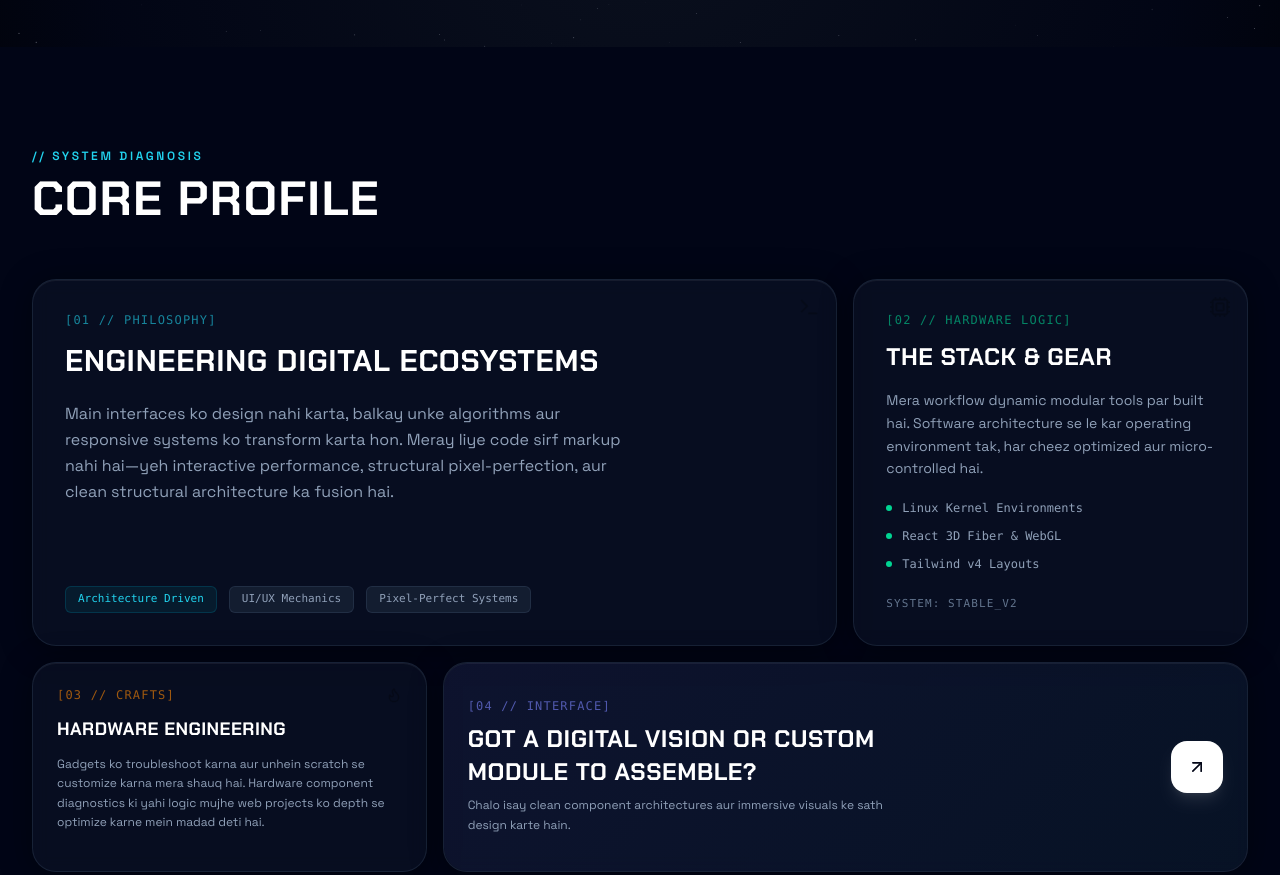
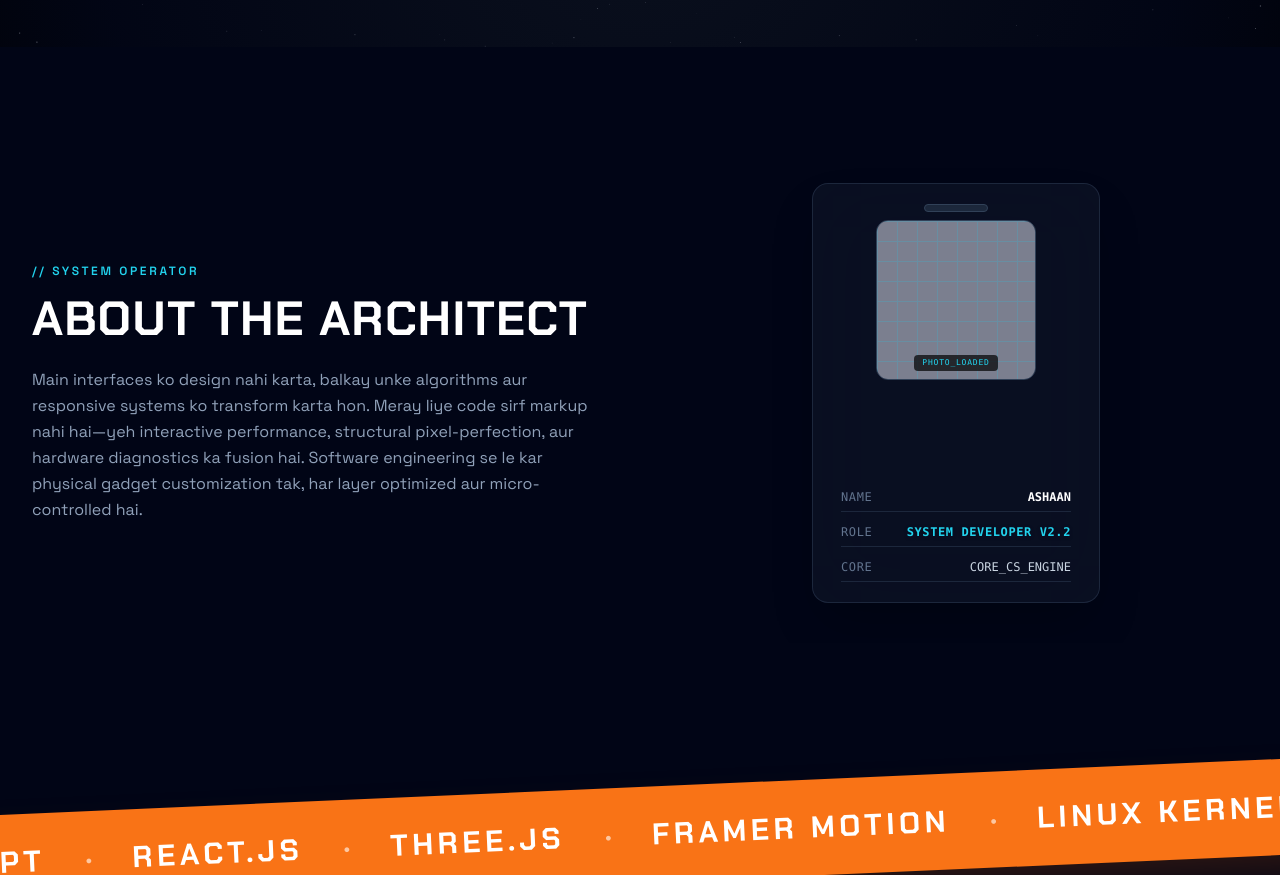
Before and after one commit to ashaanpy-web/Portfolio, a React (Vite) app: page / in a window 1280 px wide. Shown: the part 753-1628 px from the top of the page. Built offline with nearby package versions, Linux system fonts and the light colour scheme; grey boxes are pictures that could not be loaded.

Commit message:
upgraded about page

```diff
--- a/src/App.jsx
+++ b/src/App.jsx
@@ -1,7 +1,7 @@
 import { useScroll, useTransform, useSpring, motion } from "framer-motion";
 import SpaceBG from "./components/SpaceBG";
 import OrbitSystem from "./components/OrbitSystem";
-import AboutBento from "./components/AboutBento";
+import AboutCard from "./components/AboutCard";
 import TechConveyorBelt from "./components/TechConveyorBelt";
 import ProjectsShowcase from "./components/ProjectsShowcase";
 import "./index.css";
@@ -199,7 +199,7 @@ export default function App() {
 
         {/* Actual bento content sits above the backdrop */}
         <div className="relative">
-          <AboutBento />
+          <AboutCard />
           <TechConveyorBelt />
           <ProjectsShowcase />
         </div>
--- a/src/components/AboutBento.jsx
+++ b/src/components/AboutBento.jsx
@@ -266,12 +266,19 @@ export default function AboutBento() {
             {/* CTA micro-interactive button */}
             <button
               id="cta-contact-btn"
-              className="relative z-10 flex items-center justify-center p-4 rounded-2xl bg-white text-slate-950 group-hover:bg-cyan-400 group-hover:scale-110 active:scale-95 transition-all duration-300 cursor-pointer shadow-lg shadow-white/10 shrink-0"
+              className="relative z-10 flex items-center justify-center w-14 h-14 rounded-full bg-white/5 border border-white/10 text-white group-hover:scale-110 active:scale-95 transition-all duration-300 cursor-pointer shadow-lg shadow-white/5 shrink-0 pointer-events-auto"
               aria-label="Start a project with Ashaan"
+              style={{ "--accent-rgb": "6, 182, 212" }}
             >
+              <div
+                className="absolute inset-0 opacity-0 group-hover:opacity-100 blur-[20px] transition-all duration-500 ease-out pointer-events-none rounded-full"
+                style={{
+                  background: "radial-gradient(circle, rgba(var(--accent-rgb), 0.25) 0%, rgba(var(--accent-rgb), 0.05) 50%, transparent 80%)",
+                }}
+              />
               <ArrowUpRight
                 size={20}
-                className="group-hover:rotate-45 transition-transform duration-300"
+                className="relative z-10 group-hover:rotate-45 transition-transform duration-300"
               />
             </button>
           </BentoCard>
--- /dev/null
+++ b/src/components/AboutCard.jsx
@@ -0,0 +1,95 @@
+import { useRef } from "react";
+import { motion, useMotionValue, useVelocity, useTransform, useSpring } from "framer-motion";
+
+export default function AboutCard() {
+  const containerRef = useRef(null);
+
+  // Motion values to track drag
+  const x = useMotionValue(0);
+  const y = useMotionValue(0);
+
+  // Velocity values
+  const xVelocity = useVelocity(x);
+  const yVelocity = useVelocity(y);
+
+  // Smooth springs for velocity to prevent jitter
+  const smoothXVelocity = useSpring(xVelocity, { stiffness: 400, damping: 50 });
+  const smoothYVelocity = useSpring(yVelocity, { stiffness: 400, damping: 50 });
+
+  // Map velocity to rotation (tilt).
+  // Dragging fast to the right (positive x velocity) tilts the right edge down.
+  const rotateY = useTransform(smoothXVelocity, [-800, 800], [-15, 15], { clamp: true });
+  const rotateX = useTransform(smoothYVelocity, [-800, 800], [15, -15], { clamp: true });
+
+  return (
+    <section className="relative w-full min-h-[80vh] flex items-center py-24 pointer-events-auto z-20 overflow-hidden">
+      <div className="max-w-7xl mx-auto px-4 md:px-8 w-full grid grid-cols-1 lg:grid-cols-2 gap-12 items-center">
+
+        {/* LEFT COLUMN: THE SLEEK SYSTEM ARCHITECTURE NARRATIVE */}
+        <div className="flex flex-col text-left font-space max-w-xl">
+          <span className="text-cyan-400 tracking-[0.22em] text-xs uppercase font-semibold block mb-4">
+            // SYSTEM OPERATOR
+          </span>
+          <h2 className="text-4xl md:text-5xl font-chakra font-bold text-white uppercase tracking-wide mb-6">
+            About The Architect
+          </h2>
+          <p className="text-slate-400 text-sm md:text-base leading-relaxed">
+            Main interfaces ko design nahi karta, balkay unke algorithms aur responsive systems ko transform karta hon. Meray liye code sirf markup nahi hai—yeh interactive performance, structural pixel-perfection, aur hardware diagnostics ka fusion hai. Software engineering se le kar physical gadget customization tak, har layer optimized aur micro-controlled hai.
+          </p>
+        </div>
+
+        {/* RIGHT COLUMN: THE INTERACTIVE SPRING-LOADED ID CARD */}
+        <div ref={containerRef} className="relative w-full h-[500px] flex items-center justify-center overflow-hidden">
+          <motion.div
+            style={{ x, y, rotateX, rotateY }}
+            drag={true}
+            dragConstraints={containerRef} // Bound to the local container so it doesn't break mobile layouts
+            dragElastic={0.08}
+            dragTransition={{ bounceStiffness: 600, bounceDamping: 12 }}
+            whileTap={{ scale: 0.95 }}
+            className="w-72 h-[420px] mx-auto rounded-2xl bg-slate-900/60 border border-slate-700/50 backdrop-blur-2xl shadow-2xl relative p-5 flex flex-col justify-between overflow-hidden group select-none pointer-events-auto cursor-grab active:cursor-grabbing"
+          >
+            {/* Lanyard slot clip design */}
+            <div className="w-16 h-2 bg-slate-800 rounded-full mx-auto border border-slate-700 shadow-inner mb-2" />
+
+            {/* Image frame container */}
+            <div className="w-40 h-40 mx-auto rounded-xl border border-slate-700 bg-slate-950/80 overflow-hidden relative flex items-center justify-center mb-4">
+              {/* Fallback pattern / Placeholder for avatar */}
+              <div className="absolute inset-0 bg-[radial-gradient(ellipse_at_center,_var(--tw-gradient-stops))] from-slate-800 to-slate-950 flex items-center justify-center">
+                <div className="w-full h-full opacity-20" style={{ backgroundImage: "linear-gradient(#06b6d4 1px, transparent 1px), linear-gradient(90deg, #06b6d4 1px, transparent 1px)", backgroundSize: "20px 20px" }} />
+              </div>
+              <img
+                src="/avatar.jpg"
+                alt="Ashaan"
+                className="absolute inset-0 w-full h-full object-cover mix-blend-luminosity opacity-80 group-hover:mix-blend-normal group-hover:opacity-100 transition-all duration-500 z-10"
+                onError={(e) => { e.currentTarget.style.display = 'none'; }}
+              />
+              <span className="absolute bottom-2 z-20 text-[8px] font-mono text-cyan-400 bg-black/70 px-2 py-0.5 rounded tracking-widest backdrop-blur-md">
+                PHOTO_LOADED
+              </span>
+            </div>
+
+            {/* ID Matrix Data */}
+            <div className="flex flex-col gap-3 font-mono text-xs uppercase w-full px-2 mt-auto">
+              <div className="flex justify-between border-b border-slate-700/50 pb-1.5">
+                <span className="text-slate-500 tracking-wider">Name</span>
+                <span className="text-white font-semibold">ASHAAN</span>
+              </div>
+              <div className="flex justify-between border-b border-slate-700/50 pb-1.5">
+                <span className="text-slate-500 tracking-wider">Role</span>
+                <span className="text-cyan-400 font-semibold tracking-wider shadow-cyan-500/50 drop-shadow-sm">SYSTEM DEVELOPER v2.2</span>
+              </div>
+              <div className="flex justify-between border-b border-slate-700/50 pb-1.5">
+                <span className="text-slate-500 tracking-wider">Core</span>
+                <span className="text-slate-300">CORE_CS_ENGINE</span>
+              </div>
+            </div>
+
+            {/* subtle ambient glow on hover */}
+            <div className="absolute inset-0 bg-cyan-400/5 opacity-0 group-hover:opacity-100 transition-opacity duration-500 pointer-events-none" />
+          </motion.div>
+        </div>
+      </div>
+    </section>
+  );
+}
--- a/src/components/ProjectsShowcase.jsx
+++ b/src/components/ProjectsShowcase.jsx
@@ -8,7 +8,6 @@ const PROJECTS = [
       "An advanced real-time meteorological portal featuring a high-fidelity liquid glass design system. Implements hardware-accelerated backdrop blur filters, smooth meteorological vector changes, and precise geolocation state synchronization pipelines.",
     color: "cyan",
     hex: "#06b6d4",
-    hoverBorder: "hover:border-cyan-500/50",
     tags: ["React.js", "Tailwind v4", "OpenWeather API", "Framer Motion"],
     liveUrl: "https://inquisitive-flan-879b24.netlify.app/",
   },
@@ -19,7 +18,6 @@ const PROJECTS = [
       "A high-performance modern fitness ecosystem designed to optimize tracking metrics and workout routines. Implements dynamic progress state analytics, interactive target logging systems, and fluid reactive UI architecture tailored for absolute performance.",
     color: "orange",
     hex: "#f97316",
-    hoverBorder: "hover:border-orange-500/50",
     tags: ["React.js", "Tailwind CSS", "Context API", "Local Storage Engine"],
     liveUrl: "https://ubiquitous-cat-f5fa76.netlify.app/",
   },
@@ -30,7 +28,6 @@ const PROJECTS = [
       "An immersive, interactive 3D animated digital showroom showcasing next-gen electronics. Engineered with WebGL-backed product viewing spaces, micro-soldering gear showcases, and custom responsive animation states using modular UI structures.",
     color: "red",
     hex: "#ef4444",
-    hoverBorder: "hover:border-red-500/50",
     tags: ["React.js", "Three.js", "React Three Fiber", "Tailwind CSS"],
     liveUrl: "https://sprightly-granita-7a510c.netlify.app/",
   },
@@ -56,7 +53,7 @@ export default function ProjectsShowcase() {
           {PROJECTS.map((project) => (
             <div
               key={project.id}
-              className={`group relative bg-slate-950/40 border border-slate-800/60 backdrop-blur-xl rounded-3xl p-6 overflow-hidden flex flex-col justify-between h-96 transition-all duration-300 ${project.hoverBorder}`}
+              className={`group relative bg-slate-950/40 border border-slate-800/60 backdrop-blur-xl rounded-3xl p-6 overflow-hidden flex flex-col justify-between h-96 transition-all duration-300`}
             >
               {/* The Cosmic Shadow Spread (Pseudo-element equivalent) */}
               <div
@@ -79,11 +76,20 @@ export default function ProjectsShowcase() {
                     href={project.liveUrl}
                     target="_blank"
                     rel="noopener noreferrer"
-                    className="flex items-center justify-center w-10 h-10 rounded-full bg-white/5 border border-white/10 group-hover:bg-white group-hover:text-slate-950 transition-all duration-300 group-hover:scale-110 active:scale-95 text-white"
+                    className="relative flex items-center justify-center w-10 h-10 rounded-full bg-white/5 border border-white/10 transition-all duration-300 group-hover:scale-110 active:scale-95 text-white pointer-events-auto"
+                    style={{
+                      "--accent-rgb": project.color === "cyan" ? "6, 182, 212" : project.color === "orange" ? "249, 115, 22" : "239, 68, 68",
+                    }}
                   >
+                    <div
+                      className="absolute inset-0 opacity-0 group-hover:opacity-100 blur-[20px] transition-all duration-500 ease-out pointer-events-none rounded-full"
+                      style={{
+                        background: "radial-gradient(circle, rgba(var(--accent-rgb), 0.25) 0%, rgba(var(--accent-rgb), 0.05) 50%, transparent 80%)",
+                      }}
+                    />
                     <ArrowUpRight
                       size={18}
-                      className="group-hover:rotate-45 transition-transform duration-300"
+                      className="relative z-10 group-hover:rotate-45 transition-transform duration-300"
                     />
                   </a>
                 </div>
```
